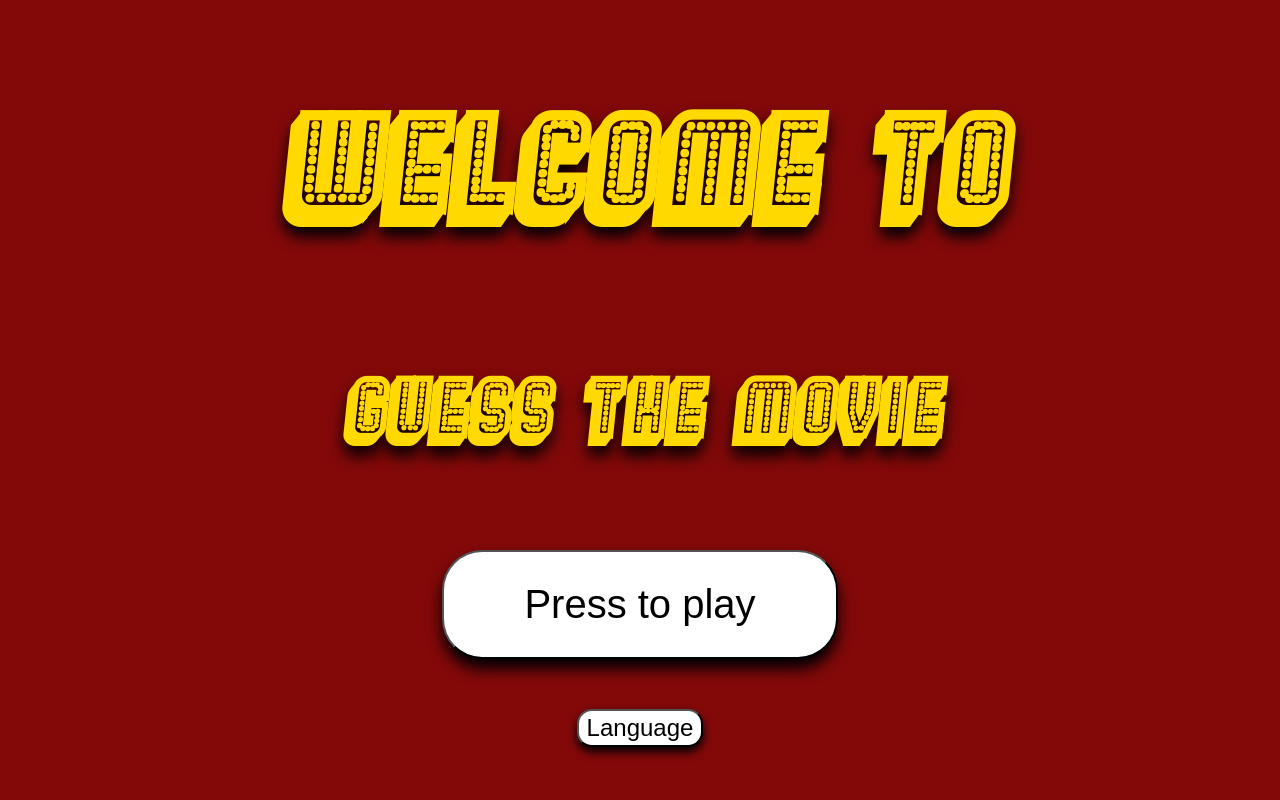
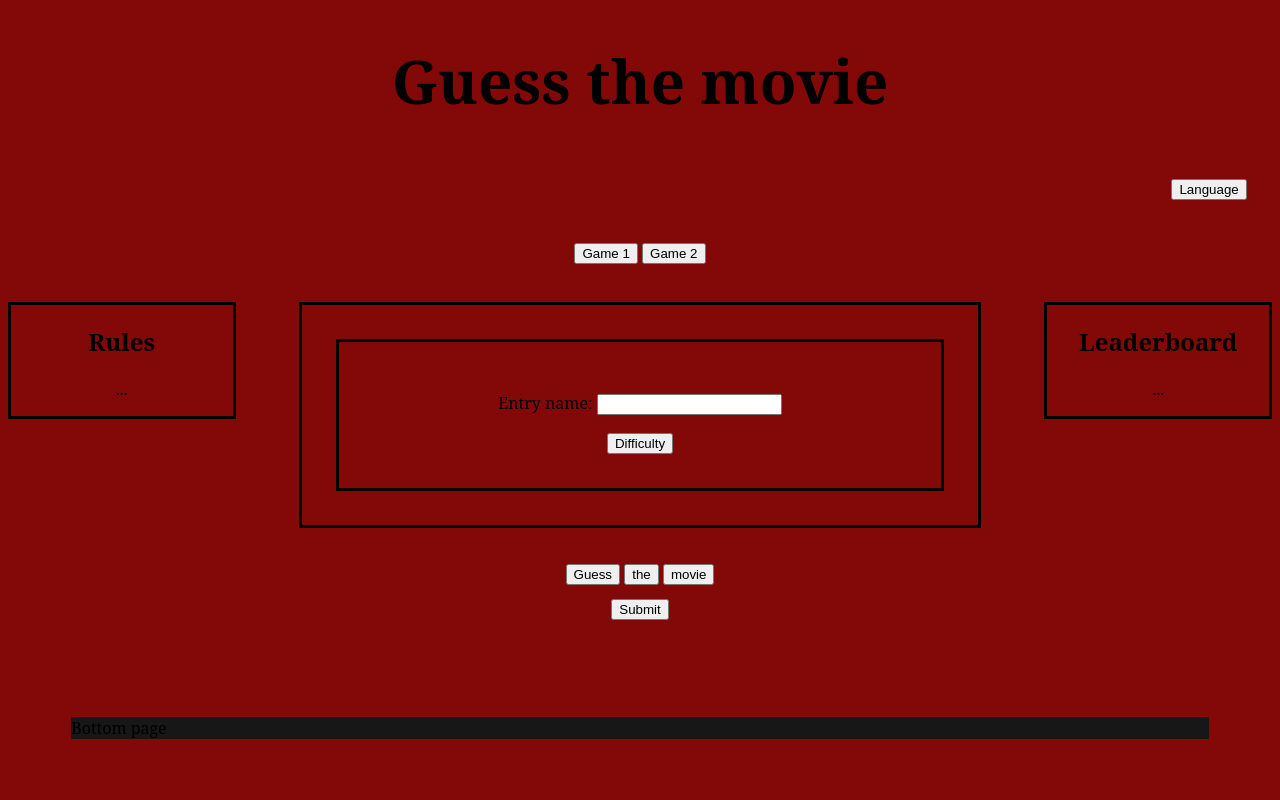
Before and after one commit to ronsp007/guessMovie, a plain HTML site: page client/index.html in a window 1280 px wide. Both pictures are taken after a click on the button "Press to play". Shown: the top 800 px of the page. Drawn offline with Linux system fonts and the light colour scheme.

Commit message:
Fixt press to play

```diff
--- a/client/index.html
+++ b/client/index.html
@@ -16,25 +16,28 @@
     <body>
         <div class="frontpage"> <!--frontpage-->
 
-            <div> <!--Title-->
+            <div> <!--Title/Intro text-->
+                <div id="intro1-front">
+                     <h1 id="intro-text1">Welcome To</h1>
+                </div>
 
-                <h1 id="intro-text1">Welcome To</h1>
-                 <h2 id="intro-text2">Guess The Movie</h2>
+                <div id="intro2-front">
+                     <h2 id="intro-text2">Guess The Movie</h2>
+                </div>
             </div>
 
-            <div>
+            <div> <!--The buttons-->
                  <div  id="press-to-play-button"> <!--Play button-->
                     <button id="play-button" onclick = "displayGameView()"> Press to play</button>
-                <div>
+                 </div>
 
                 <div id="language-container"> <!--drop down button-->
                     <button id="language-button" onclick > Language</button>
                 </div>
 
-                </div>
             </div>
 
-            </div>
+     </div>
 
 
             <div class="main-page"> <!--Spelet(baksida)-->
--- a/client/scripts.js
+++ b/client/scripts.js
@@ -17,12 +17,14 @@ document.addEventListener("DOMContentLoaded", function(){
 
 //Will display the relevant html obejct for the first site
 function displayWelcome() {
-    ;
+
 }
 
 //Will display the relevant html object for the game site
 function displayGameView() {
-    ;
+   document.querySelector(".frontpage").style.display = "none";
+   document.querySelector(".main-page").style.display ="block";
+
 }
 
 
--- a/client/styles.css
+++ b/client/styles.css
@@ -140,11 +140,16 @@ body{
     background-color: rgb(131, 9, 9);
 }
 
+.main-page{
+    display: none;
+}
 
 #intro-text1{ /*Text:Welcome To*/
     font-family: "Broadway";
     text-align: center;
-    font-size:1000%;
+    font-size:1700%;
+    margin-top: 100px;
+    margin-bottom: 5px;
     text-shadow: 0 10px 15px rgb(0, 0, 5);
     color: rgb(255, 217, 0);
 
@@ -153,7 +158,8 @@ body{
 #intro-text2{ /*Text: Guess The Game*/
     font-family: "Broadway";
     text-align: center;
-    font-size:600%;
+    font-size:1000%;
+    margin-top: 5px;
     color: rgb(255, 217, 0);
     text-shadow: 0 10px 15px rgb(0, 0, 5);
 }
```
